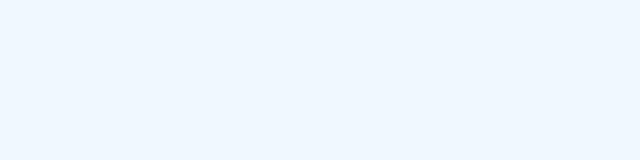
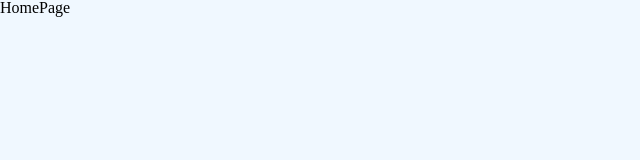
Before and after one commit to JongHoonSon/JH-Todo, a React (Create React App) app: page / in a window 1280 px wide. Before the commit this address had no page. Shown: the top 160 px of the page, without its empty margins (0-640 px from the left). Built offline with nearby package versions, Linux system fonts and the light colour scheme.

Commit message:
Feat: Home 페이지 추가, 로그인 시 Home 페이지로 이동하도록 구현

```diff
--- a/src/Router.tsx
+++ b/src/Router.tsx
@@ -1,11 +1,13 @@
 import { BrowserRouter, Route, Routes } from "react-router-dom";
 import { JoinPage } from "./pages/JoinPage";
 import { LoginPage } from "./pages/LoginPage";
+import { HomePage } from "./pages/HomePage";
 
 export const Router = () => {
   return (
     <BrowserRouter>
       <Routes>
+        <Route path="/" element={<HomePage />} />
         <Route path="/auth/join" element={<JoinPage />} />
         <Route path="/auth/login" element={<LoginPage />} />
       </Routes>
--- /dev/null
+++ b/src/pages/HomePage.tsx
@@ -0,0 +1,3 @@
+export const HomePage = () => {
+  return <div>HomePage</div>;
+};
--- a/src/pages/LoginPage.tsx
+++ b/src/pages/LoginPage.tsx
@@ -5,12 +5,14 @@ import { useState } from "react";
 import { useRef } from "react";
 import { vaildateEmail, validatePassword } from "./../utils/validateForm";
 import axios from "axios";
+import { useNavigate } from "react-router-dom";
 
 export const LoginPage = () => {
   const [emailInputValue, setEmailInputValue] = useState<string>("");
   const [passwordInputValue, setPasswordInputValue] = useState<string>("");
   const [isButtonActive, setIsButtonActive] = useState<boolean>(false);
   const submitButton = useRef<HTMLInputElement>(null);
+  const navigate = useNavigate();
 
   useEffect(() => {
     if (
@@ -36,7 +38,10 @@ export const LoginPage = () => {
         email: emailInputValue,
         password: passwordInputValue,
       })
-      .then((res) => console.log(res.data));
+      .then((res) => {
+        console.log(res.data);
+        navigate("/");
+      });
   };
 
   return (
```
